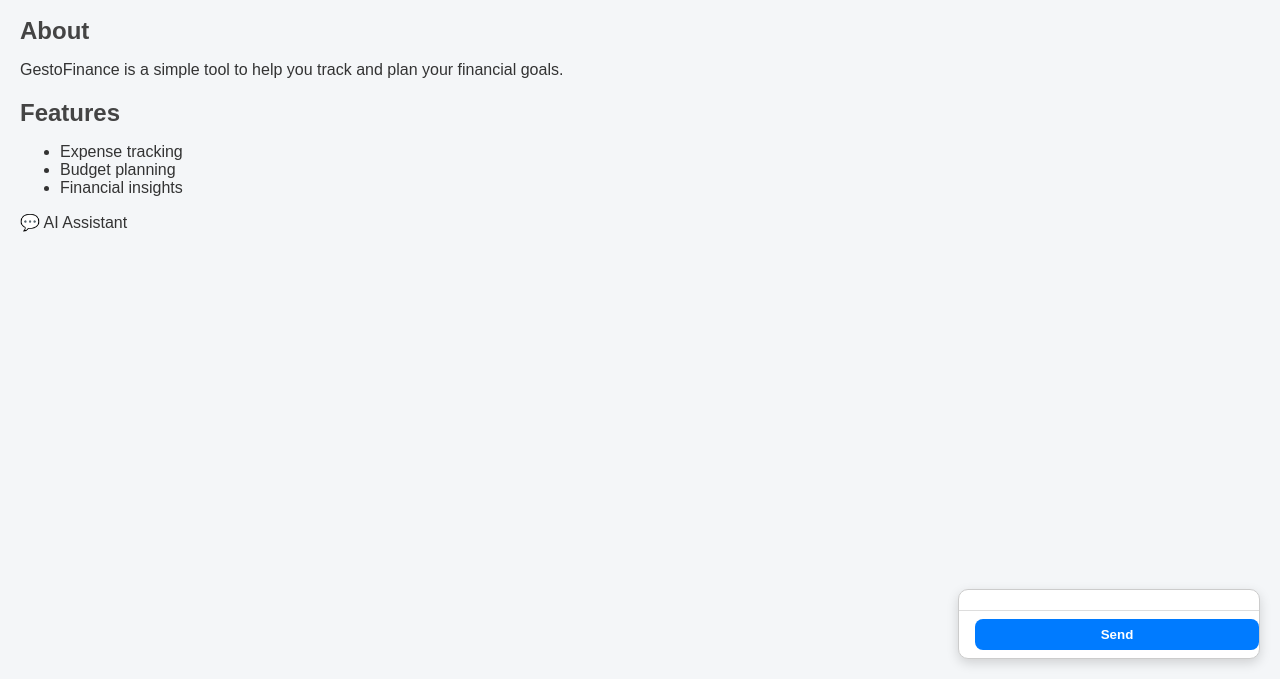
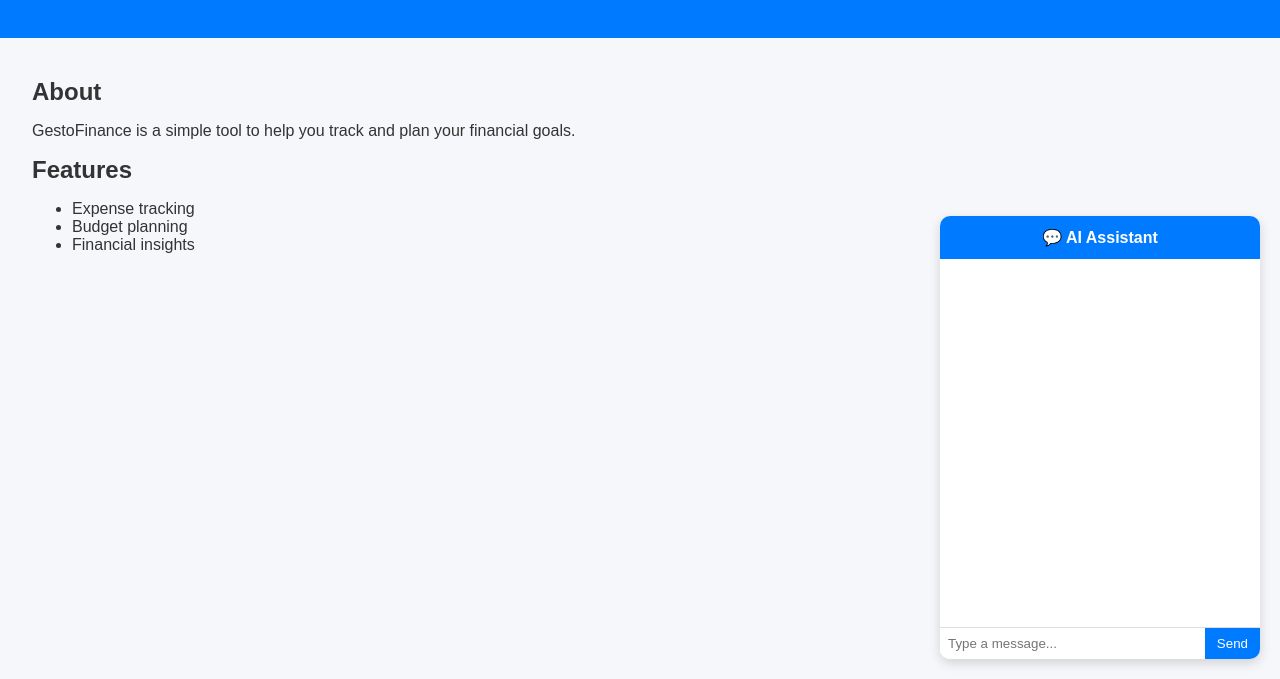
Before and after one commit to charlss01/GestoFinance, a plain HTML site: page index.html in a window 1280 px wide. Shown: the part 121-800 px from the top of the page. Drawn offline with Linux system fonts and the light colour scheme.

Commit message:
Update styles.css

```diff
--- a/styles.css
+++ b/styles.css
@@ -1,51 +1,66 @@
-#chatbot {
+/* styles.css */
+body {
+  margin: 0;
+  font-family: Arial, sans-serif;
+  background: #f5f7fa;
+  color: #333;
+}
+
+header {
+  background: #007bff;
+  color: #fff;
+  padding: 2rem;
+  text-align: center;
+}
+
+main {
+  padding: 2rem;
+}
+
+h1, h2 {
+  margin: 0.5rem 0;
+}
+
+/* Chatbot container */
+#chatbot-container {
   position: fixed;
   bottom: 20px;
   right: 20px;
-  width: 300px;
-  max-height: 400px;
-  display: flex;
-  flex-direction: column;
-  border: 1px solid #ccc;
+  width: 320px;
+  font-family: Arial, sans-serif;
+  box-shadow: 0 4px 12px rgba(0,0,0,0.15);
   border-radius: 10px;
-  background: #fff;
-  box-shadow: 0 4px 12px rgba(0,0,0,0.15);
-  font-family: Arial, sans-serif;
   overflow: hidden;
 }
 
-#chat-header {
+/* Header toggle */
+#chatbot-header {
   background: #007bff;
   color: #fff;
-  padding: 10px;
+  padding: 12px;
+  cursor: pointer;
+  text-align: center;
   font-weight: bold;
-  text-align: center;
 }
 
+/* Hidden state */
+.hidden {
+  display: none;
+}
+
+/* Chatbot box */
+#chatbot {
+  background: #fff;
+  display: flex;
+  flex-direction: column;
+  height: 400px;
+}
+
+/* Chat messages */
 #chat-window {
   flex: 1;
   overflow-y: auto;
   padding: 10px;
-}
-
-#chat-input-area {
-  display: flex;
-  border-top: 1px solid #ddd;
-}
-
-#user-input {
-  flex: 1;
-  padding: 8px;
-  border: none;
-  outline: none;
-}
-
-#send-btn {
-  padding: 8px 12px;
-  background: #007bff;
-  color: #fff;
-  border: none;
-  cursor: pointer;
 }
 
 .message {
@@ -67,69 +82,23 @@
   align-self: flex-start;
 }
 
-body {
-  font-family: Arial, sans-serif;
-  background: #f4f6f8;
-  margin: 0;
-  padding: 20px;
-  color: #333;
+/* Input area */
+#chat-input-area {
+  display: flex;
+  border-top: 1px solid #ddd;
 }
-.container {
-  max-width: 1200px;
-  margin: auto;
-  display: grid;
-  grid-template-columns: repeat(auto-fit, minmax(350px, 1fr));
-  gap: 20px;
+
+#user-input {
+  flex: 1;
+  padding: 8px;
+  border: none;
+  outline: none;
 }
-h1 {
-  text-align: center;
-  color: #b318a3;
-  grid-column: 1 / -1;
-}
-.card {
-  background: white;
-  padding: 20px;
-  border-radius: 12px;
-  box-shadow: 0px 3px 6px rgba(0,0,0,0.1);
-}
-h2 {
-  margin-bottom: 10px;
-  color: #444;
-}
-input, button, select {
-  width: 100%;
-  padding: 10px;
-  margin: 8px 0;
-  border: 1px solid #ccc;
-  border-radius: 8px;
-}
-button {
-  background: #b318a3;
-  color: white;
-  font-weight: bold;
+
+#send-btn {
+  padding: 8px 12px;
+  background: #007bff;
+  color: #fff;
+  border: none;
   cursor: pointer;
 }
-button:hover {
-  background: #b318a3;
-}
-.result {
-  margin-top: 15px;
-  padding: 15px;
-  background: #e6f4ea;
-  border-radius: 8px;
-}
-.progress-bar {
-  background: #e0e0e0;
-  border-radius: 20px;
-  overflow: hidden;
-  height: 20px;
-  margin: 10px 0;
-}
-.progress {
-  height: 100%;
-  background: #b318a3;
-  text-align: center;
-  color: white;
-  font-size: 12px;
-  line-height: 20px;
-}
```
